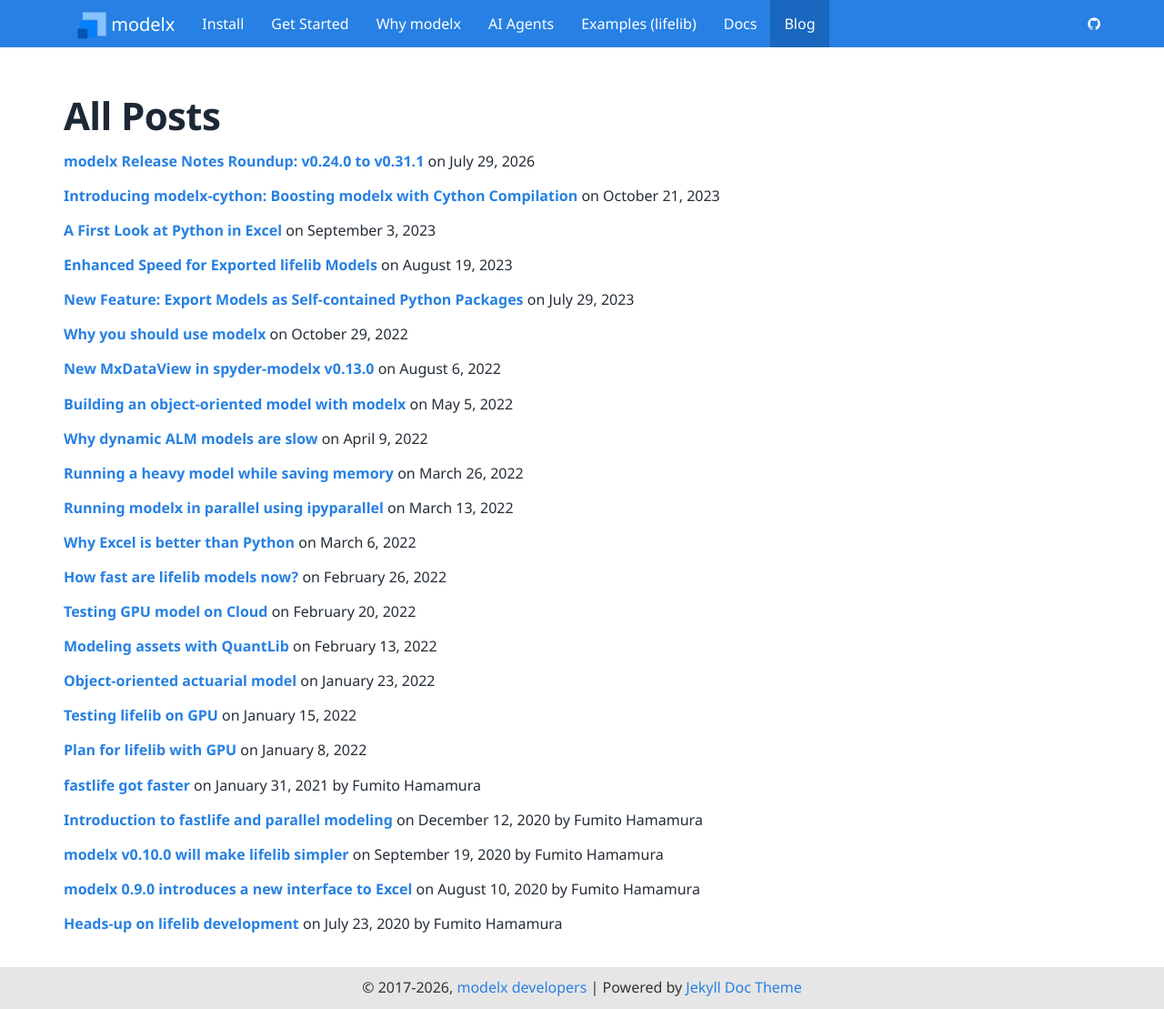
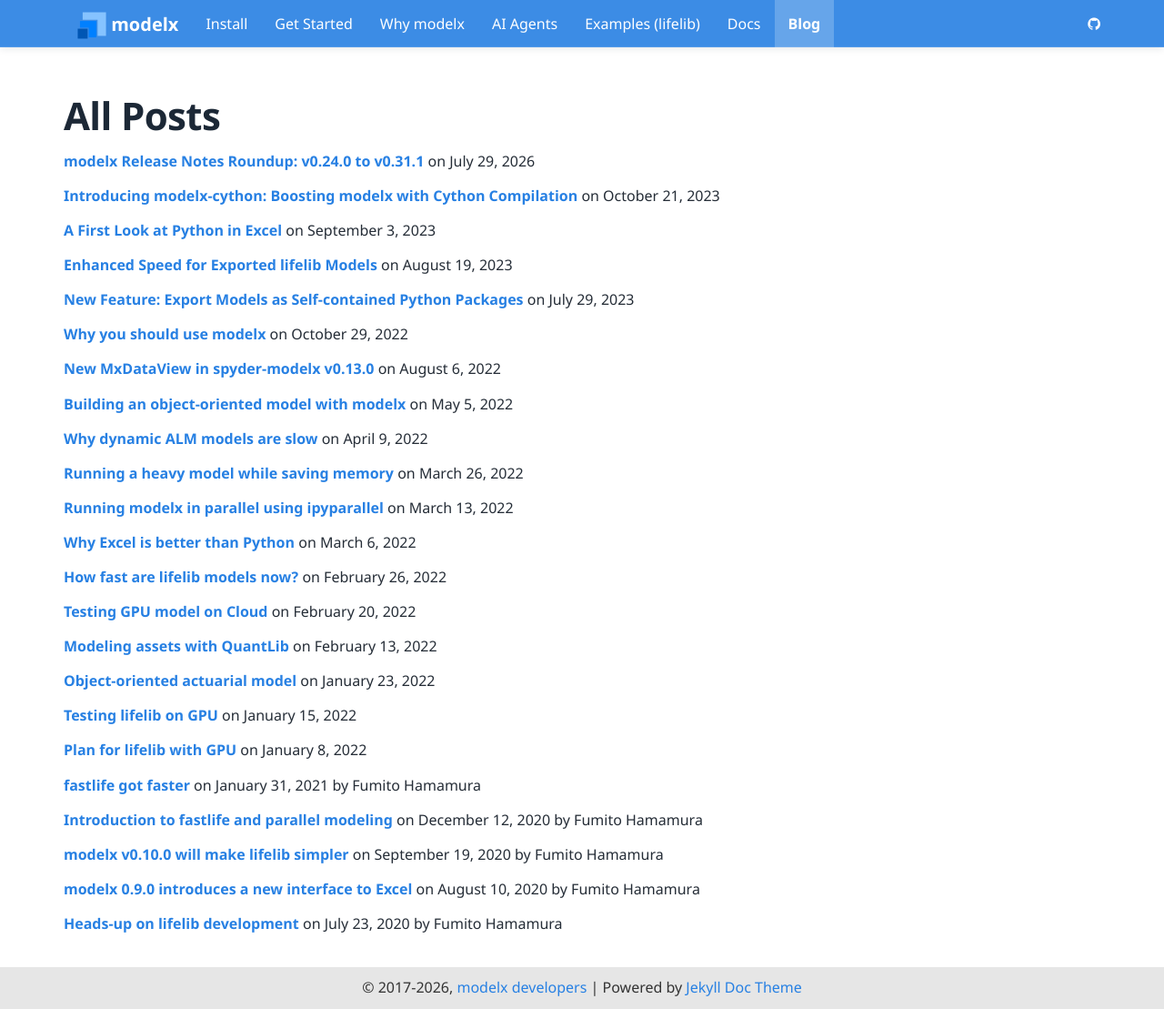
Before and after one commit to fumitoh/modelx-site, a Jekyll site: the page built from allposts.html, in a window 1280 px wide and 1109 px high. Shown: the whole window at 91% size. Built offline with Jekyll 4.4.1, drawn with Linux system fonts in a browser that asks for light colours.

Commit message:
Refine navbar: pill hover/active states, hairline shadow, CSS-only blur
Nav items get compact pill-shaped hover/active fills on the expanded bar
(collapsed menu keeps full-width rows), a subtle bottom hairline and
shadow separate the fixed bar from content, and the bar picks up slight
translucency via backdrop-filter where supported. Together with the
992px collapse breakpoint this removes the two-line wrap at ~1000px.

Co-Authored-By: Claude Fable 5 <noreply@anthropic.com>

```diff
--- a/css/main.scss
+++ b/css/main.scss
@@ -258,11 +258,63 @@ a {
 }
 
 .navbar-brand{
+  font-weight: 600;
   img{
     margin: -$navbar-padding-vertical 0;
     height: $navbar-height;
     padding: 10px 0;
   }
+}
+
+// ===========================================================================
+// Navbar
+// ===========================================================================
+
+.navbar-inverse {
+  border: 0;
+  box-shadow: inset 0 -1px 0 rgba(#fff, .12), 0 1px 8px rgba($mx-ink-900, .12);
+
+  // Subtle translucency where backdrop-filter is available; solid otherwise.
+  @supports ((-webkit-backdrop-filter: blur(10px)) or (backdrop-filter: blur(10px))) {
+    background-color: rgba($mx-blue, .90);
+    -webkit-backdrop-filter: saturate(160%) blur(10px);
+    backdrop-filter: saturate(160%) blur(10px);
+  }
+}
+
+.navbar .navbar-nav > li > a {
+  transition: background-color .12s ease;
+}
+
+// Pill-shaped hover/active states on the expanded bar only; the collapsed
+// (stacked) menu keeps full-width rows.
+@media (min-width: $grid-float-breakpoint) {
+  .navbar .navbar-nav > li > a {
+    padding: 6px 11px;
+    margin: (($navbar-height - 37px) / 2) 2px;
+    border-radius: $mx-radius-sm;
+  }
+
+  .navbar-inverse .navbar-nav > li > a {
+    &:hover,
+    &:focus {
+      background-color: rgba(#fff, .16);
+    }
+  }
+
+  .navbar-inverse .navbar-nav > .active > a {
+    &,
+    &:hover,
+    &:focus {
+      background-color: rgba(#fff, .22);
+      font-weight: 600;
+    }
+  }
+}
+
+.navbar-inverse .navbar-nav > li > a:focus-visible {
+  outline: none;
+  box-shadow: 0 0 0 3px rgba(#fff, .45);
 }
 
 
```
